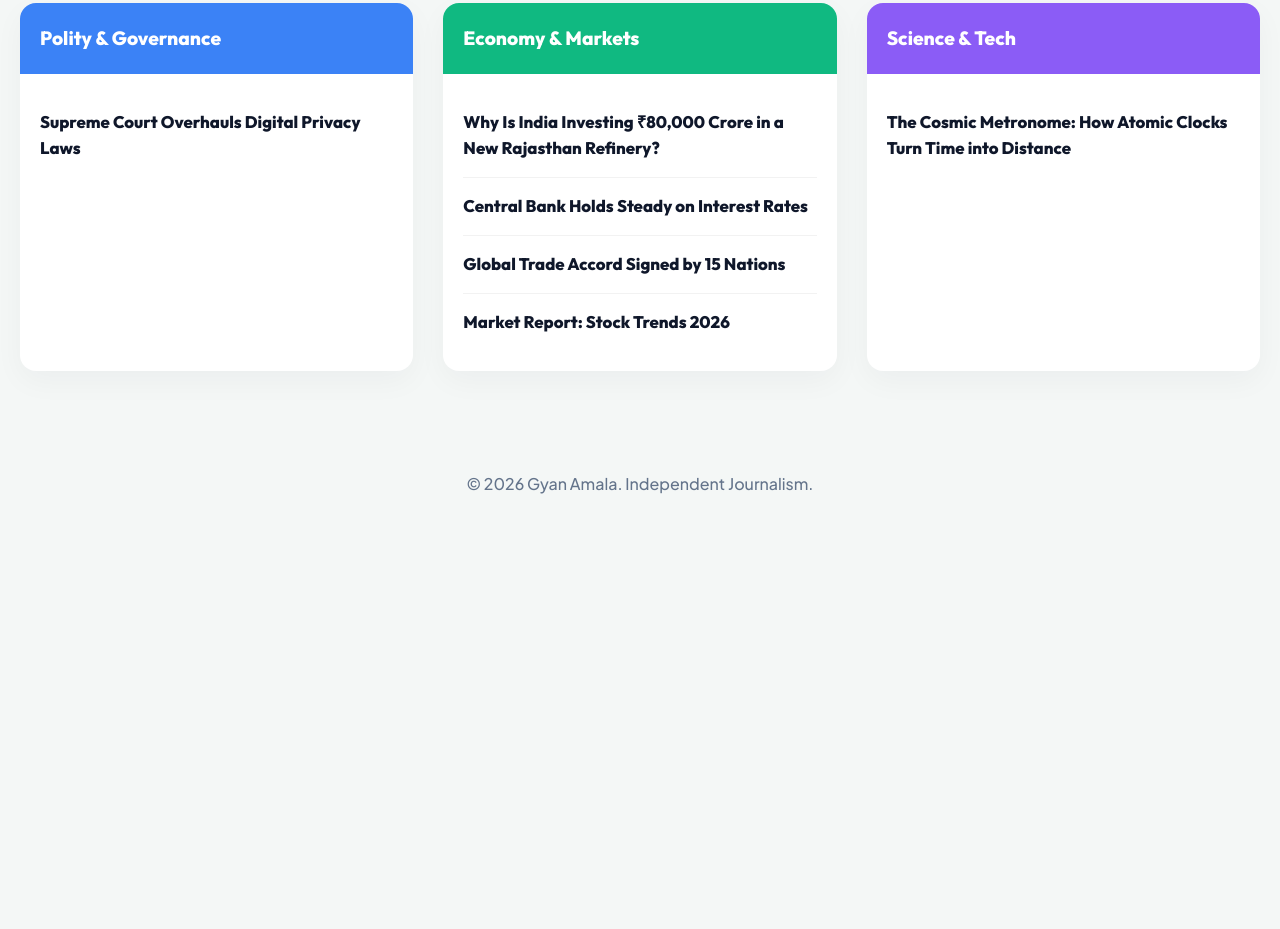
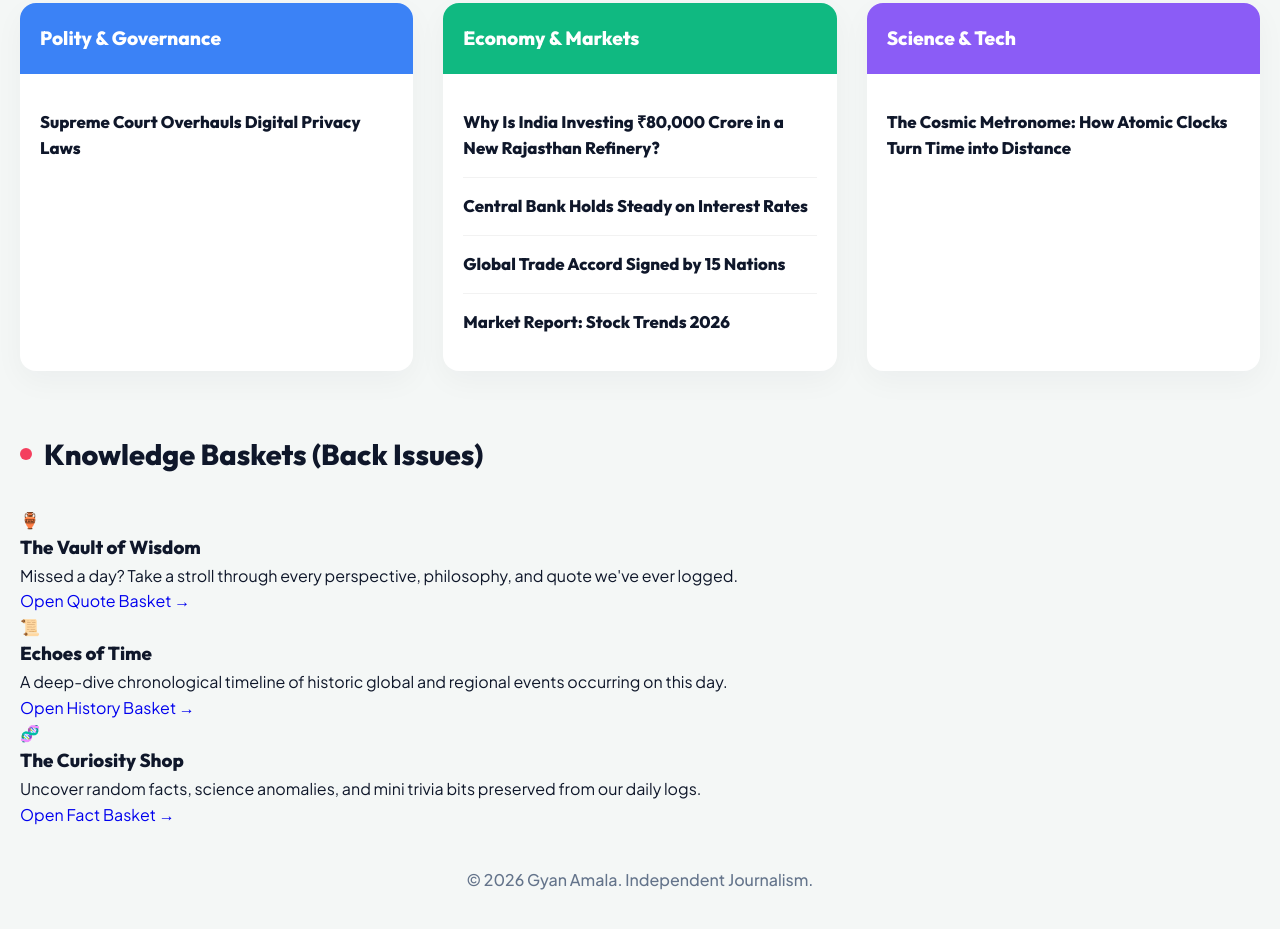
Before and after one commit to gyan-amala/my-news-site, an Eleventy site: page index.html in a window 1280 px wide. Shown: the part 1361-2290 px from the top of the page. Before the commit the page ends 1898 px from the top, so only its background shows below. Built offline with nearby package versions, Linux system fonts and the light colour scheme; Eleventy itself is replaced by a stand-in of ours; files that its build step writes are made by us from their sources.

Commit message:
Implement daily briefing section in index.html
Added daily briefing section with quotes, history, and facts.

```diff
--- a/index.html
+++ b/index.html
@@ -24,7 +24,37 @@
     </header>
 
     <div class="wrapper">
-        <!-- 70/30 SPLIT LAYOUT -->
+
+        <!-- 1. TOP SECTION: THE DAILY BRIEFING WIRE -->
+        <!-- This automatically Grabs the latest entry from your daily log folder -->
+        {% set latestBrief = collections.daily | reverse | first %}
+        {% if latestBrief %}
+        <section class="daily-brief-grid">
+
+            <!-- Quote Basket Item -->
+            <div class="brief-card status-quote">
+                <span class="brief-badge">💬 QUOTE OF THE DAY</span>
+                <p class="quote-text">"{{ latestBrief.data.quoteText }}"</p>
+                <span class="quote-author">— {{ latestBrief.data.quoteAuthor }}</span>
+            </div>
+
+            <!-- History Basket Item -->
+            <div class="brief-card status-history">
+                <span class="brief-badge">⏳ ON THIS DAY</span>
+                <h4 class="history-year">Year: {{ latestBrief.data.historyYear }}</h4>
+                <p class="history-text">{{ latestBrief.data.historyEvent }}</p>
+            </div>
+
+            <!-- Fact Basket Item -->
+            <div class="brief-card status-fact">
+                <span class="brief-badge">💡 DID YOU KNOW?</span>
+                <p class="fact-text">{{ latestBrief.data.randomFact }}</p>
+            </div>
+
+        </section>
+        {% endif %}
+
+        <!-- 2. MIDDLE SECTION: 70/30 SPLIT LAYOUT -->
         <div class="split-layout">
 
             <!-- LEFT: 70% MAIN FEED -->
@@ -61,7 +91,7 @@
                         </li>
                         <li>
                             <span class="rank">2</span>
-                            <a href="https://bharatfrontier.com/" target="_blank">Why Is India Investing ₹80,000 Crore in a New Rajasthan Refinery?</a>
+                            <a href="https://musingsofaditya.blogspot.com/2025/08/kuch-rabta-urdu-se.html" target="_blank">kuch rabta urdu se</a>
                         </li>
                         <li>
                             <span class="rank">3</span>
@@ -72,7 +102,7 @@
             </aside>
         </div>
 
-        <!-- FULL WIDTH BREAK: TRENDING HIGHLIGHTS -->
+        <!-- 3. FULL WIDTH BREAK: TRENDING HIGHLIGHTS -->
         <section class="trending-banner">
             <div class="banner-badge">★ TOP STORIES</div>
             <div class="banner-grid">
@@ -87,7 +117,7 @@
             </div>
         </section>
 
-        <!-- 3-COLUMN CATEGORY GRID -->
+        <!-- 4. 3-COLUMN CATEGORY GRID -->
         <section class="category-grid">
 
             <div class="cat-column border-polity">
@@ -130,6 +160,43 @@
             </div>
 
         </section>
+
+        <!-- 5. BOTTOM SECTION: THE THREE ARCHIVE BASKETS -->
+        <section class="archive-baskets-section">
+            <div class="section-heading">
+                <div class="heading-dot basket-dot"></div>
+                <h2>Knowledge Baskets (Back Issues)</h2>
+            </div>
+
+            <div class="baskets-grid">
+
+                <!-- Basket 1: Quotes -->
+                <div class="basket-card border-quote">
+                    <div class="basket-icon">🏺</div>
+                    <h3 class="basket-title">The Vault of Wisdom</h3>
+                    <p class="basket-desc">Missed a day? Take a stroll through every perspective, philosophy, and quote we've ever logged.</p>
+                    <a href="/archives/quotes/" class="basket-btn">Open Quote Basket →</a>
+                </div>
+
+                <!-- Basket 2: History -->
+                <div class="basket-card border-history">
+                    <div class="basket-icon">📜</div>
+                    <h3 class="basket-title">Echoes of Time</h3>
+                    <p class="basket-desc">A deep-dive chronological timeline of historic global and regional events occurring on this day.</p>
+                    <a href="/archives/history/" class="basket-btn">Open History Basket →</a>
+                </div>
+
+                <!-- Basket 3: Facts -->
+                <div class="basket-card border-fact">
+                    <div class="basket-icon">🧬</div>
+                    <h3 class="basket-title">The Curiosity Shop</h3>
+                    <p class="basket-desc">Uncover random facts, science anomalies, and mini trivia bits preserved from our daily logs.</p>
+                    <a href="/archives/facts/" class="basket-btn">Open Fact Basket →</a>
+                </div>
+
+            </div>
+        </section>
+
     </div>
 
     <footer>
```
